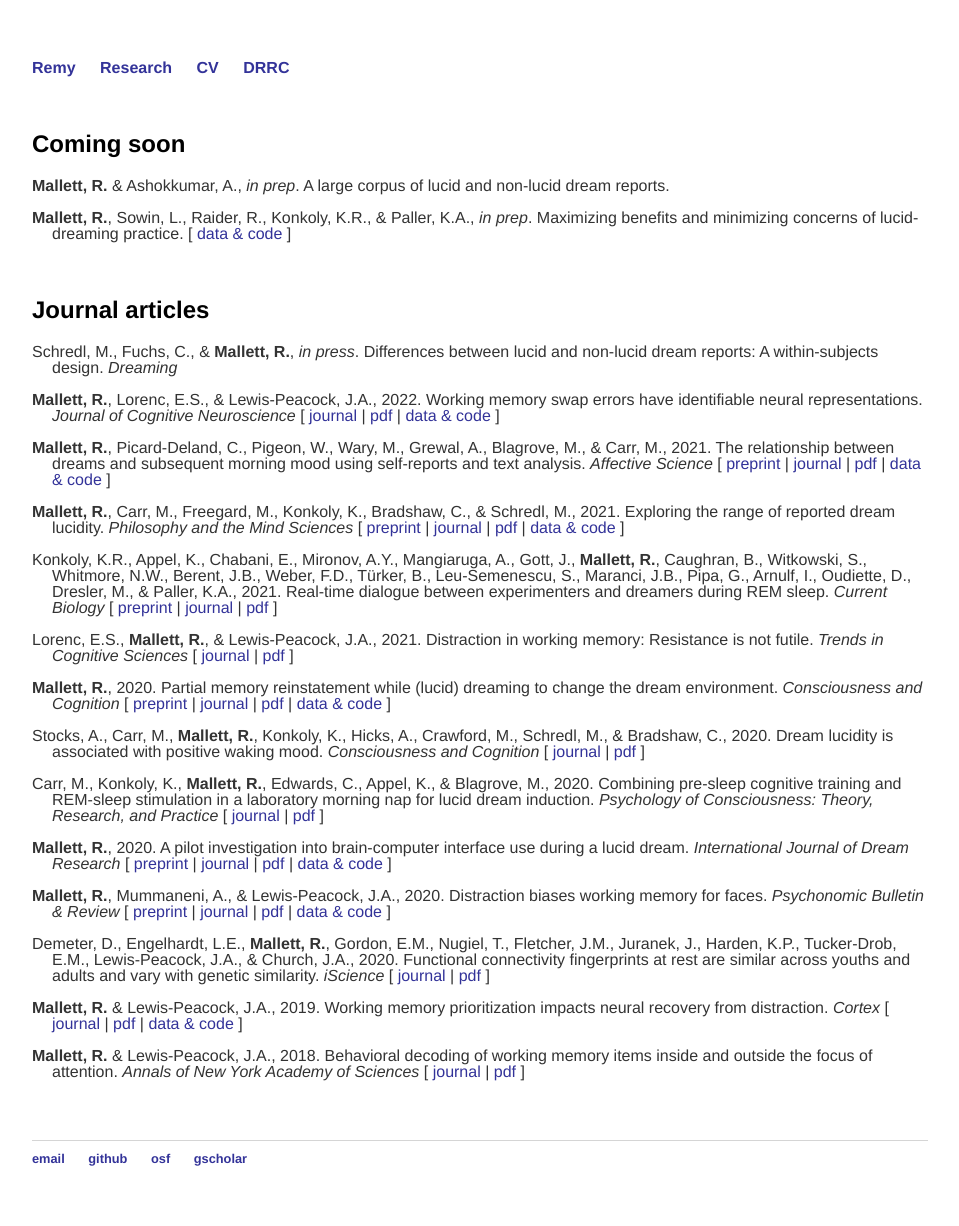
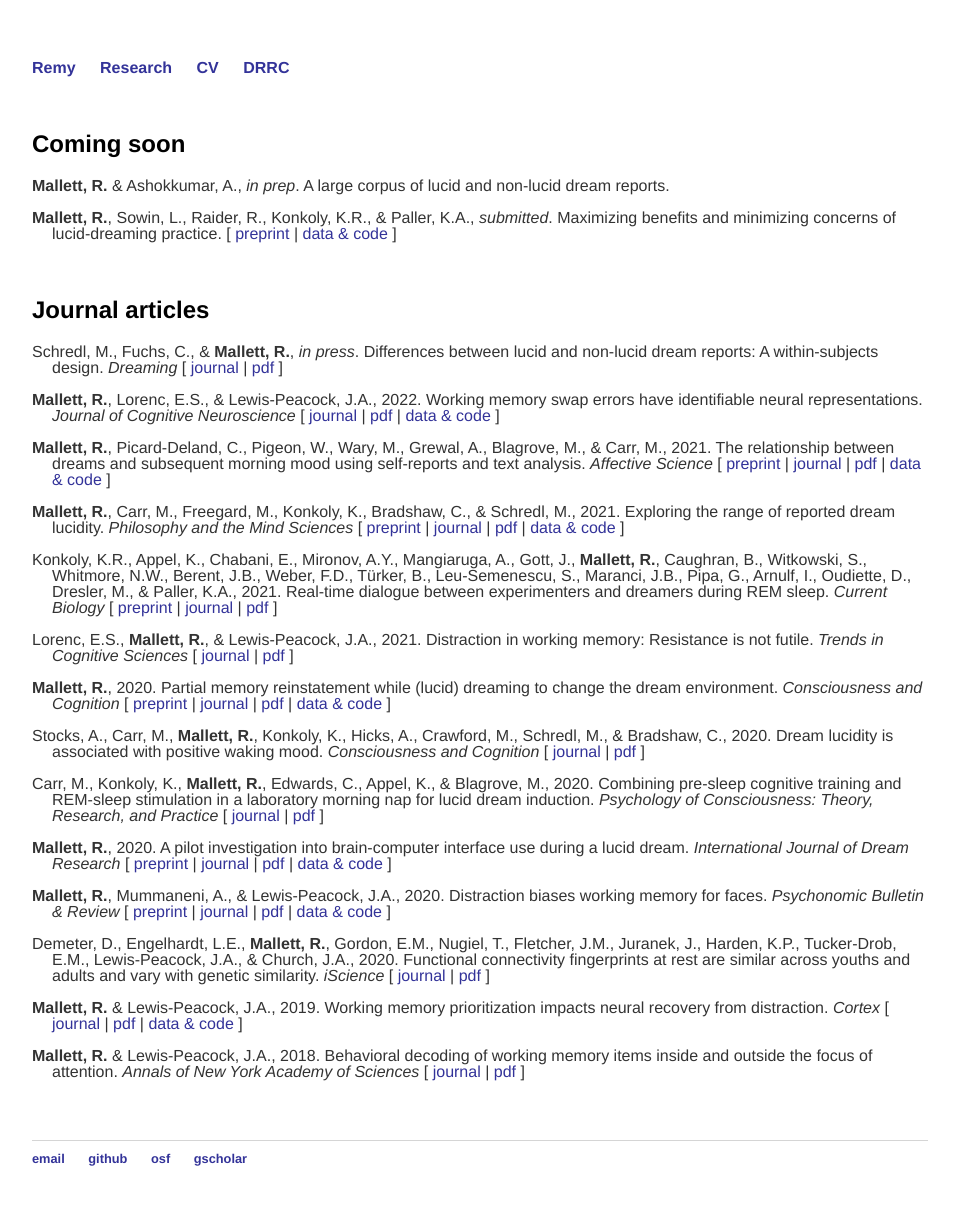
Before and after one commit to remrama/remrama.github.io, a Jekyll site: the page built from research/index.html, in a window 1280 px wide. Shown: the whole page, without its empty margins (160-1119 px from the left). Built offline with Jekyll 4.4.1, drawn with Linux system fonts in a browser that asks for light colours.

Commit message:
Update index.html

```diff
--- a/research/index.html
+++ b/research/index.html
@@ -12,14 +12,14 @@ title: Research
         <strong>Mallett, R.</strong> & Ashokkumar, A., <em>in prep</em>. A large corpus of lucid and non-lucid dream reports.
     </p>
     <p class="hanging">
-        <strong>Mallett, R.</strong>, Sowin, L., Raider, R., Konkoly, K.R., & Paller, K.A., <em>in prep</em>. Maximizing benefits and minimizing concerns of lucid-dreaming practice. [ <a href="https://osf.io/bce8y/">data & code</a> ]
+        <strong>Mallett, R.</strong>, Sowin, L., Raider, R., Konkoly, K.R., & Paller, K.A., <em>submitted</em>. Maximizing benefits and minimizing concerns of lucid-dreaming practice. [ <a href="https://doi.org/10.31234/osf.io/6ub4d">preprint</a> | <a href="https://osf.io/bce8y/">data & code</a> ]
     </p>
 
     <br>
     <h2>Journal articles</h2>
 
     <p class="hanging">
-        Schredl, M., Fuchs, C., & <strong>Mallett, R.</strong>, <em>in press</em>. Differences between lucid and non-lucid dream reports: A within-subjects design. <em>Dreaming</em>
+        Schredl, M., Fuchs, C., & <strong>Mallett, R.</strong>, <em>in press</em>. Differences between lucid and non-lucid dream reports: A within-subjects design. <em>Dreaming</em> [ <a href="https://doi.org/10.1037/drm0000199">journal</a> | <a href="https://drive.google.com/file/d/11Up1wI7dmP7cpM4muGTpTlZ-T2KHhMKv/view?usp=sharing">pdf</a> ]
     </p>
     <p class="hanging">
         <strong>Mallett, R.</strong>, Lorenc, E.S., & Lewis-Peacock, J.A., 2022. Working memory swap errors have identifiable neural representations. <em>Journal of Cognitive Neuroscience</em> [ <a href="https://doi.org/10.1162/jocn_a_01831">journal</a> | <a href="https://drive.google.com/file/d/11RAsg4YPU5BRis0M6pDndDyZEHsNsYuc/view?usp=sharing">pdf</a> | <a href="https://osf.io/9sd4a/">data & code</a> ]
```
